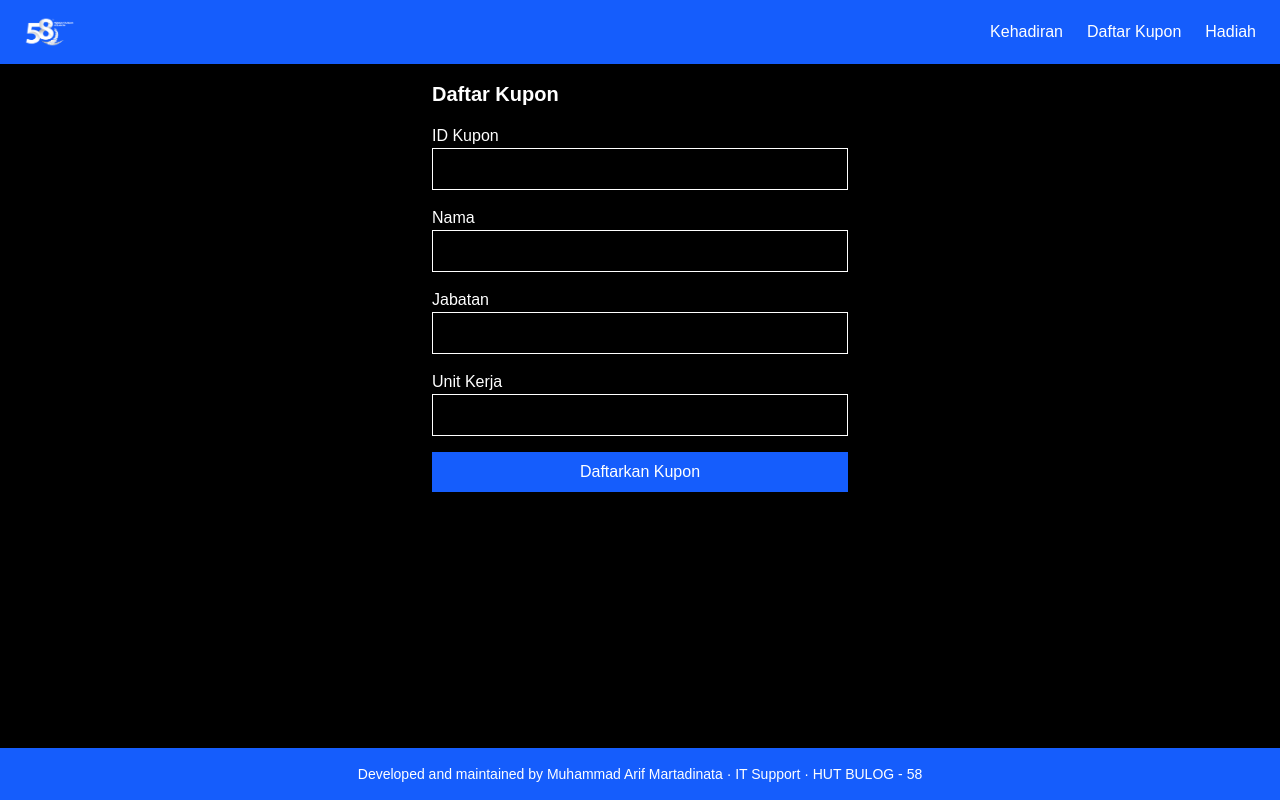
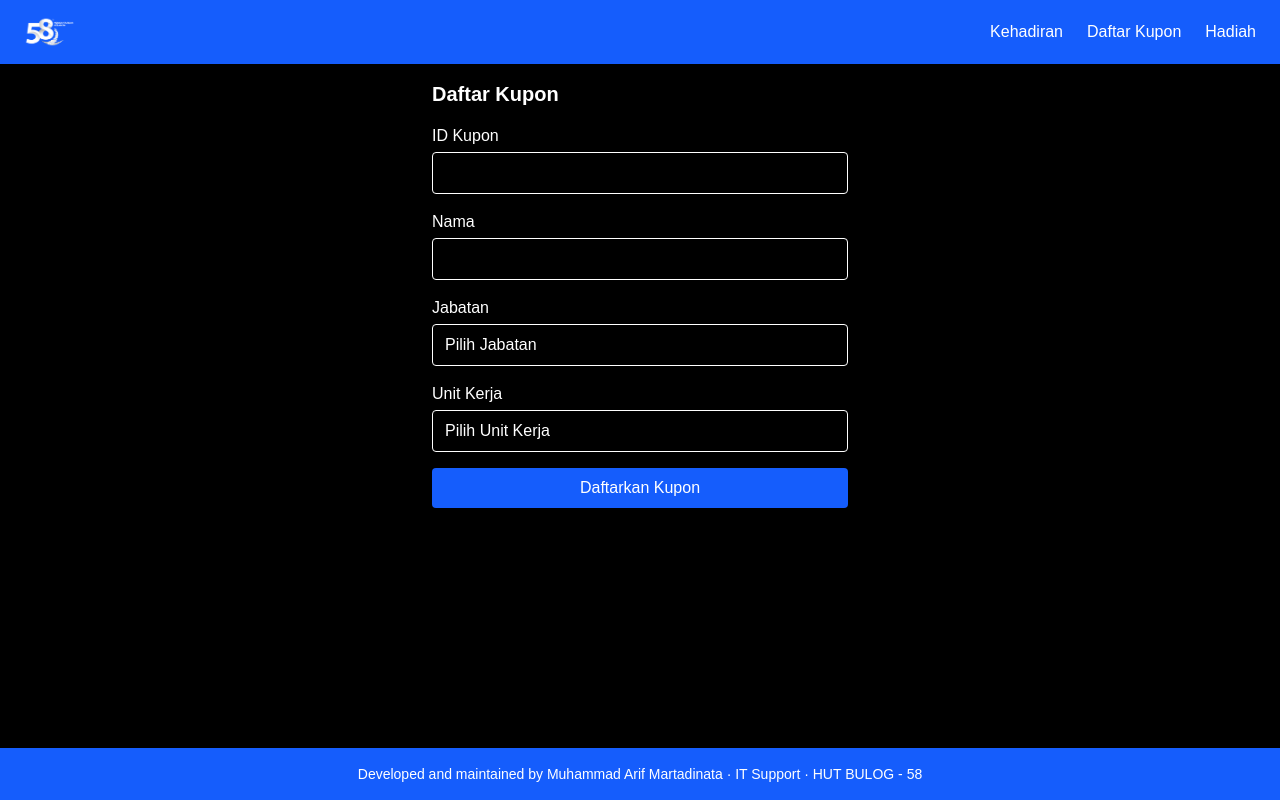
Before and after one commit to muhammadarifmartadinataa/hut-bulog, a Next.js app: page /daftar-kupon in a window 1280 px wide. Built offline with nearby package versions, Linux system fonts and the light colour scheme.

Commit message:
FEAT MAIN : UPDATE DROPDOWN DAFTAR-KUPON

```diff
--- a/src/app/daftar-kupon/page.tsx
+++ b/src/app/daftar-kupon/page.tsx
@@ -9,6 +9,13 @@ export default function DaftarKupon() {
   const [unitKerja, setUnitKerja] = useState('')
   const [message, setMessage] = useState('')
   const [isLoading, setIsLoading] = useState(false)
+
+  const inputClass =
+    "w-full bg-transparent text-white px-3 py-2 rounded border border-white focus:outline-none appearance-none"
+  const inputStyle = {
+    backgroundColor: "rgba(0, 0, 0, 0.3)",
+    backdropFilter: "blur(4px)",
+  }
 
   const handleSubmit = async (e: React.FormEvent) => {
     e.preventDefault()
@@ -29,8 +36,6 @@ export default function DaftarKupon() {
 
     if (res.ok) {
       setMessage('Kupon berhasil didaftarkan!')
-
-      // Reset form fields after successful submission
       setIdKupon('')
       setNama('')
       setJabatan('')
@@ -43,57 +48,70 @@ export default function DaftarKupon() {
   }
 
   return (
-    <main className="p-4 max-w-md mx-auto">
+    <main className="p-4 max-w-md mx-auto text-white">
       <h1 className="text-xl font-bold mb-4">Daftar Kupon</h1>
       <form onSubmit={handleSubmit} className="space-y-4">
         <div>
-          <label htmlFor="id_kupon" className="block">ID Kupon</label>
+          <label htmlFor="id_kupon" className="block mb-1">ID Kupon</label>
           <input
             type="text"
             id="id_kupon"
             value={idKupon}
             onChange={(e) => setIdKupon(e.target.value)}
             required
-            className="border px-3 py-2 w-full"
+            className={inputClass}
+            style={inputStyle}
           />
         </div>
         <div>
-          <label htmlFor="nama" className="block">Nama</label>
+          <label htmlFor="nama" className="block mb-1">Nama</label>
           <input
             type="text"
             id="nama"
             value={nama}
             onChange={(e) => setNama(e.target.value)}
             required
-            className="border px-3 py-2 w-full"
+            className={inputClass}
+            style={inputStyle}
           />
         </div>
         <div>
-          <label htmlFor="jabatan" className="block">Jabatan</label>
-          <input
-            type="text"
+          <label htmlFor="jabatan" className="block mb-1">Jabatan</label>
+          <select
             id="jabatan"
             value={jabatan}
             onChange={(e) => setJabatan(e.target.value)}
             required
-            className="border px-3 py-2 w-full"
-          />
+            className={inputClass}
+            style={inputStyle}
+          >
+            <option value="" disabled>Pilih Jabatan</option>
+            <option value="Karyawan">Karyawan</option>
+            <option value="Keluarga">Keluarga</option>
+          </select>
         </div>
         <div>
-          <label htmlFor="unit_kerja" className="block">Unit Kerja</label>
-          <input
-            type="text"
+          <label htmlFor="unit_kerja" className="block mb-1">Unit Kerja</label>
+          <select
             id="unit_kerja"
             value={unitKerja}
             onChange={(e) => setUnitKerja(e.target.value)}
             required
-            className="border px-3 py-2 w-full"
-          />
+            className={inputClass}
+            style={inputStyle}
+          >
+            <option value="" disabled>Pilih Unit Kerja</option>
+            <option value="PT Kopel">PT Kopel</option>
+            <option value="KT Korp">KT Korp</option>
+            <option value="Kanwil Lampung">Kanwil Lampung</option>
+            <option value="UB Jastasma">UB Jastasma</option>
+            <option value="JPL Lampung">JPL Lampung</option>
+          </select>
         </div>
         <div>
           <button
             type="submit"
-            className={`w-full py-2 bg-blue-600 text-white ${isLoading ? 'cursor-not-allowed opacity-50' : ''}`}
+            className={`w-full py-2 rounded bg-blue-600 text-white ${isLoading ? 'cursor-not-allowed opacity-50' : ''}`}
             disabled={isLoading}
           >
             {isLoading ? 'Mendaftar...' : 'Daftarkan Kupon'}
```
